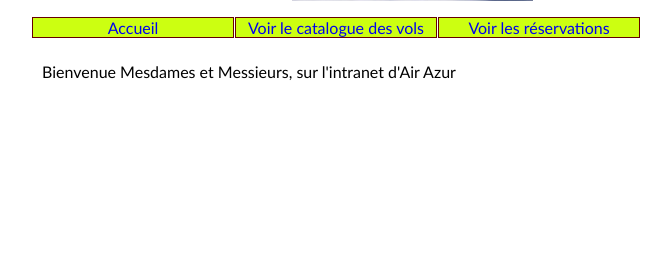
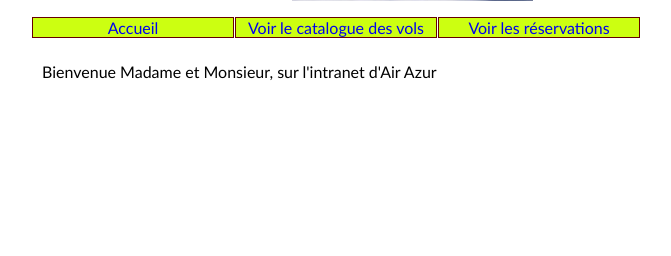
Before and after one commit to shamidou/MonPremierProjet, a PHP site: page / in a window 1280 px wide. Shown: the part 188-444 px from the top of the page, without its empty margins (16-687 px from the left). Run offline with PHP 8.4, Linux system fonts and the light colour scheme.

Commit message:
Update v_accueil.php
Commit Madame et Monsieur au lieu de Mesdames et Messieurs

```diff
--- a/vues/v_accueil.php
+++ b/vues/v_accueil.php
@@ -1,3 +1,3 @@
 <div id="accueil">
-Bienvenue Mesdames et Messieurs, sur l'intranet d'Air Azur
+Bienvenue Madame et Monsieur, sur l'intranet d'Air Azur
 </div>
```
